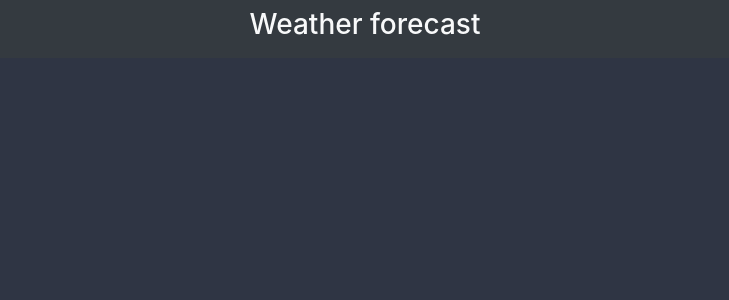
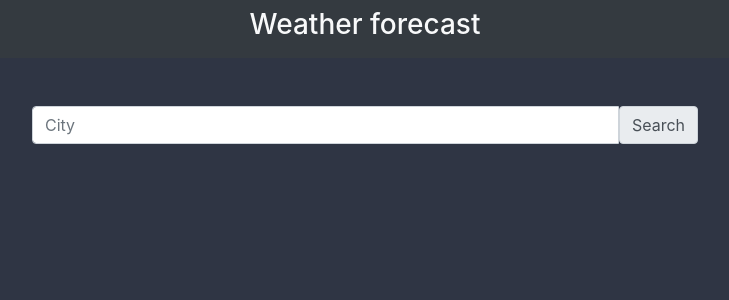
Before and after one commit to viryisb/weather_app, a React (Create React App) app: page / in a window 1280 px wide. Shown: the top 300 px of the page, without its empty margins (275-1004 px from the left). Built offline with nearby package versions, Linux system fonts and the light colour scheme.

Commit message:
create form component

```diff
--- a/src/App.js
+++ b/src/App.js
@@ -1,10 +1,12 @@
-import "./assets/css/App.css";
-import NavBar from "./components/NavBar";
+import './assets/css/App.css';
+import NavBar from './components/NavBar';
+import Form from './components/Form';
 
 function App() {
   return (
     <div>
       <NavBar />
+      <Form />
     </div>
   );
 }
--- a/src/assets/css/App.css
+++ b/src/assets/css/App.css
@@ -4,3 +4,6 @@
 .App {
   text-align: center;
 }
+.input-group {
+  width: 60%;
+}
--- /dev/null
+++ b/src/components/Form.jsx
@@ -0,0 +1,30 @@
+import React, { useState } from 'react';
+
+const Form = () => {
+  const [city, setCity] = useState('');
+  const onSubmit = (e) => {
+    e.preventDefault();
+    console.log({ city });
+    if (city === '' || !city) return;
+  };
+
+  return (
+    <div className='container'>
+      <form onSubmit={onSubmit}>
+        <div className='input-group mb-3 mx-auto'>
+          <input
+            type='text'
+            className='form-control'
+            placeholder='City'
+            onChange={(e) => setCity(e.target.value)}
+          />
+          <button className='btn btn-primary input-group-text' type='submit'>
+            Search
+          </button>
+        </div>
+      </form>
+    </div>
+  );
+};
+
+export default Form;
```
